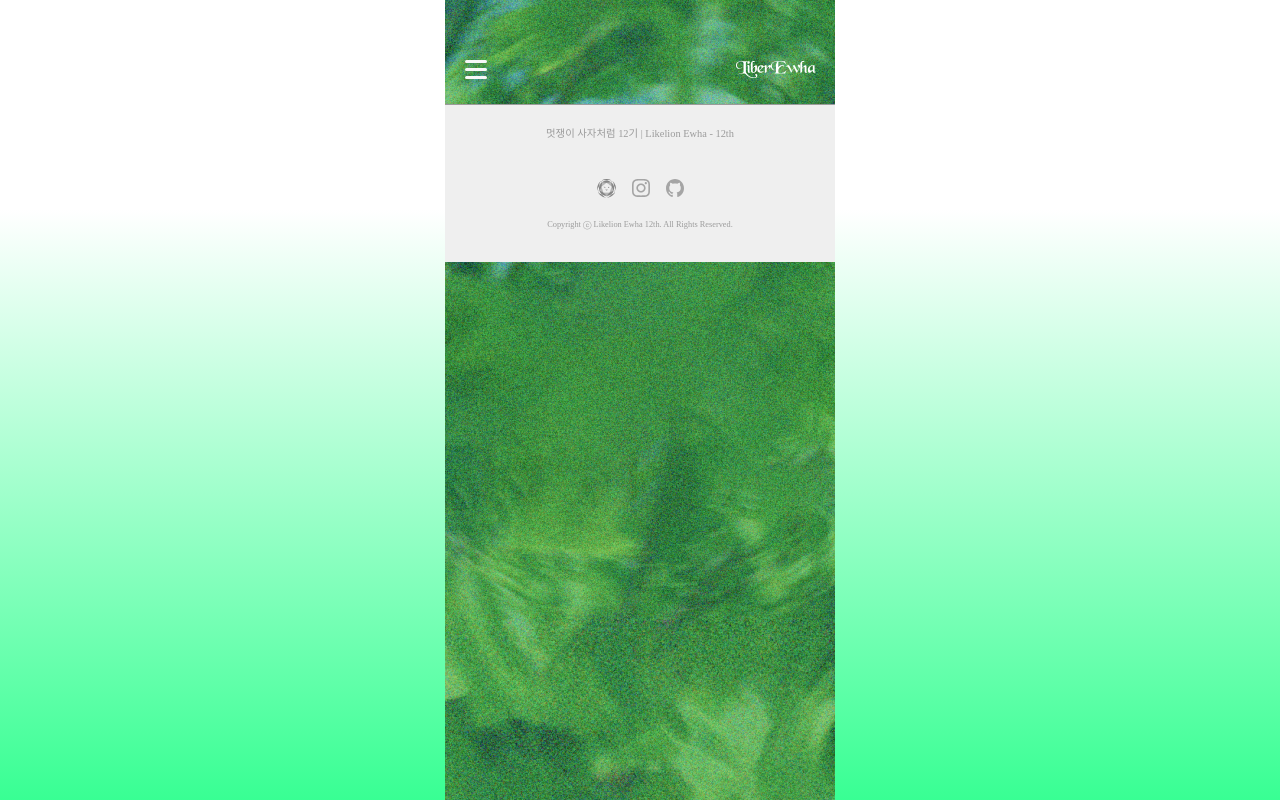
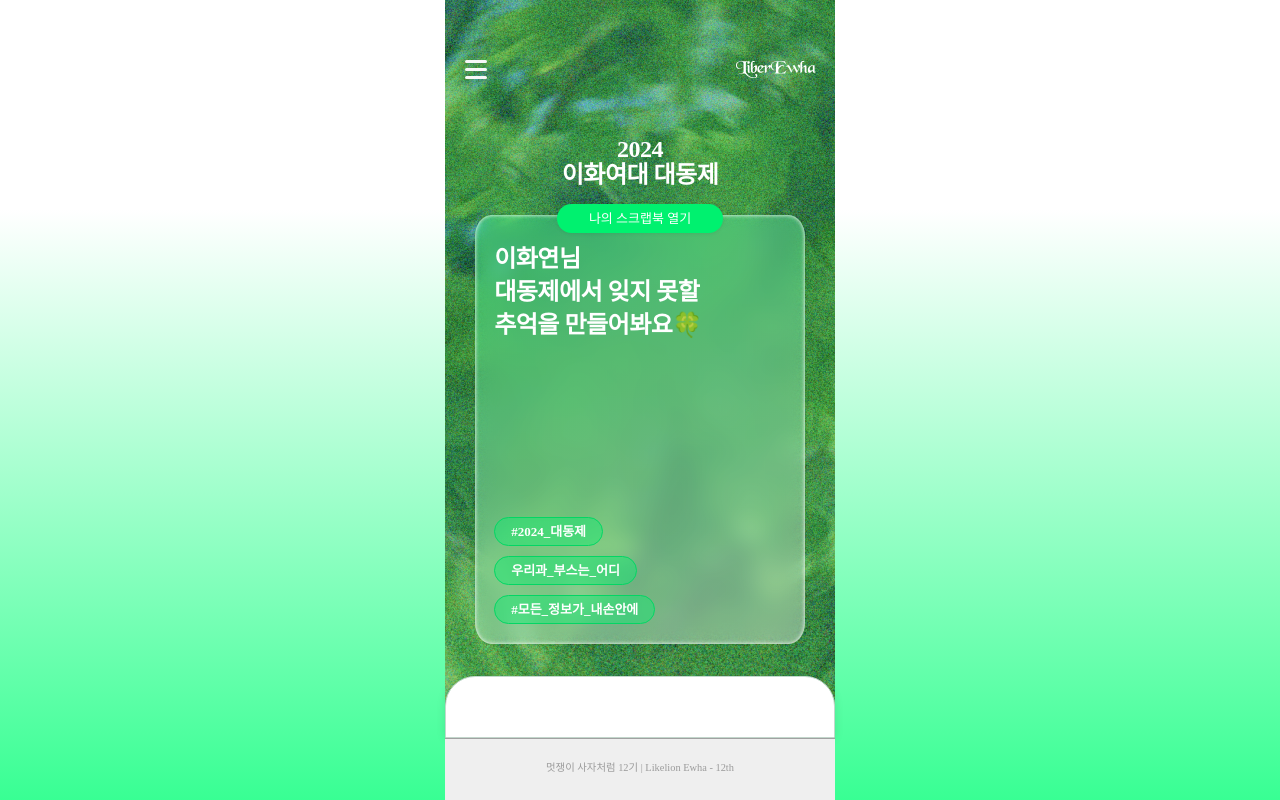
Before and after one commit to y0ung22/12th-Ewha-Festival-Front, a React (Create React App) app: page / in a window 1280 px wide. Shown: the top 800 px of the page. Built offline with nearby package versions, Linux system fonts and the light colour scheme; a web font is replaced by a local one.

Commit message:
style : 탑바,푸터, 메인 페이지 1차

```diff
--- a/src/_common/Footer.jsx
+++ b/src/_common/Footer.jsx
@@ -42,6 +42,9 @@ const Wrapper = styled.div`
   flex-shrink: 0;
   z-index: 99999;
 
+  margin-top: auto;
+  transform: translateY(-100%);
+
   background: #efefef;
   border-top: 1.04px solid #9b9b9b;
 
--- a/src/_common/TopBar.jsx
+++ b/src/_common/TopBar.jsx
@@ -41,13 +41,19 @@ const TopBar = ({
 export default TopBar;
 
 const Wrapper = styled.div`
-  position: relative;
+  position: sticky;
+  top: 0;
   display: flex;
   justify-content: space-between;
   width: 100%;
   height: 104px;
   flex-shrink: 0;
   z-index: 99999;
+
+  @media (min-width: 576px) {
+    width: 390px;
+    margin: 0 auto;
+  }
 
   div {
     margin: 61px 19px 23px auto;
--- a/src/pages/MainPage/MainPage.jsx
+++ b/src/pages/MainPage/MainPage.jsx
@@ -2,24 +2,45 @@ import styled from 'styled-components';
 
 import TopBar from '../../_common/TopBar';
 import Footer from '../../_common/Footer';
+import ScrapBook from './components/ScrapBook';
+import MainBottomSheet from './components/MainBottomSheet';
 
 import background from './images/background.png';
 
 const MainPage = () => {
   return (
     <>
-      <TopBar isWhite={true} isMenu={true} isMain={true} />
+      <Wrapper>
+        <TopBar isWhite={true} isMenu={true} isMain={true} />
+        <ScrapBook />
+        <MainBottomSheet />
 
+        <Background src={background} />
+      </Wrapper>
       <Footer />
-      <Background src={background} />
     </>
   );
 };
 
 export default MainPage;
 
+const Wrapper = styled.div`
+  position: relative;
+  display: flex;
+  flex-direction: column;
+  align-items: center;
+  width: 100%;
+  height: auto;
+  min-height: 100%;
+  padding-bottom: 158.08px;
+
+  gap: 2rem;
+`;
+
 const Background = styled.img`
   position: absolute;
   top: 0;
-  z-index: 0;
+  z-index: -10;
+
+  width: 100%;
 `;
--- /dev/null
+++ b/src/pages/MainPage/components/MainBottomSheet.jsx
@@ -0,0 +1,22 @@
+import styled from 'styled-components';
+
+const MainBottomSheet = () => {
+  return <Wrapper></Wrapper>;
+};
+
+export default MainBottomSheet;
+
+const Wrapper = styled.div`
+  position: relative;
+  display: grid;
+  grid-template-columns: 1fr 1fr;
+
+  width: 100%;
+  padding: 1.875rem 1.0625rem;
+  gap: 0.875rem 0.625rem;
+
+  border-radius: 1.875rem 1.875rem 0rem 0rem;
+  border: 1px solid var(--gray04, #c1d9cc);
+  background: var(--wh01, #fff);
+  box-shadow: 0px 0px 10px 0px rgba(0, 0, 0, 0.1);
+`;
--- /dev/null
+++ b/src/pages/MainPage/components/ScrapBook.jsx
@@ -0,0 +1,136 @@
+import styled from 'styled-components';
+
+const ScrapBook = () => {
+  return (
+    <Wrapper>
+      <Title>
+        2024
+        <br />
+        이화여대 대동제
+      </Title>
+      <ScrapBox>
+        <ScrapTitle>나의 스크랩북 열기</ScrapTitle>
+        <BlurBox>
+          <>
+            <Guide>
+              이화연님
+              <br />
+              대동제에서 잊지 못할
+              <br />
+              추억을 만들어봐요🍀
+            </Guide>
+            <TagBox>
+              <Tag>#2024_대동제</Tag>
+              <Tag>우리과_부스는_어디</Tag>
+              <Tag>#모든_정보가_내손안에</Tag>
+            </TagBox>
+          </>
+        </BlurBox>
+      </ScrapBox>
+    </Wrapper>
+  );
+};
+
+export default ScrapBook;
+
+const Wrapper = styled.section`
+  display: flex;
+  flex-direction: column;
+  justify-content: center;
+  align-items: center;
+
+  gap: 1rem;
+  width: 100%;
+`;
+
+const Title = styled.div`
+  color: var(--wh);
+  font-size: 1.5rem;
+  font-weight: 600;
+  text-align: center;
+  line-height: 1.625rem;
+  letter-spacing: -0.03125rem;
+`;
+
+const ScrapBox = styled.div`
+  position: relative;
+  display: flex;
+  flex-direction: column;
+  justify-content: center;
+  align-items: center;
+
+  width: 100%;
+`;
+
+const ScrapTitle = styled.div`
+  position: relative;
+  z-index: 5;
+  margin-bottom: -18px;
+
+  display: inline-flex;
+  padding: 0.5rem 2rem;
+  justify-content: center;
+  align-items: center;
+
+  color: var(--wh);
+  font-size: 0.8125rem;
+
+  border-radius: 1.875rem;
+  background: var(--green_01, #00f16f);
+  box-shadow: 0px 0px 4px 0px rgba(0, 0, 0, 0.1);
+`;
+
+const BlurBox = styled.div`
+  display: flex;
+  flex-direction: column;
+  justify-content: space-between;
+
+  width: 20.625rem;
+  height: 26.8125rem;
+  flex-shrink: 0;
+  padding: 1.75rem 1.2rem 1.25rem;
+
+  border-radius: 5%;
+  background: linear-gradient(
+    158deg,
+    rgba(67, 255, 153, 0.4) 3.91%,
+    rgba(247, 247, 247, 0.4) 102.63%
+  );
+  box-shadow:
+    0px 0px 4px 0px rgba(0, 0, 0, 0.1),
+    0px 0px 4px 0px #fff inset;
+  backdrop-filter: blur(10px);
+`;
+
+const Guide = styled.div`
+  color: var(--wh01, var(--wh, #fff));
+  font-family: Pretendard;
+  font-size: 24px;
+  font-style: normal;
+  font-weight: 600;
+  line-height: 33px; /* 137.5% */
+  letter-spacing: -0.5px;
+`;
+
+const TagBox = styled.div`
+  display: flex;
+  flex-direction: column;
+  justify-content: center;
+  align-items: start;
+  gap: 0.625rem;
+`;
+
+const Tag = styled.div`
+  display: inline-flex;
+  padding: 0.4375rem 1rem;
+  justify-content: center;
+  align-items: center;
+
+  border-radius: 1.875rem;
+  border: 1px solid var(--green02);
+  background: var(--green05);
+
+  color: var(--wh);
+  font-size: 0.8125rem;
+  font-weight: 700;
+`;
--- a/src/statics/styles/GlobalStyle.jsx
+++ b/src/statics/styles/GlobalStyle.jsx
@@ -21,6 +21,9 @@ html, body {
     font-family: Pretendard;
     height: 100%;
     background: linear-gradient(180deg, #FFF 26.21%, #00FF75 120.91%);
+
+    position: relative;
+    z-index: 0;
 }
 
 a {
```
